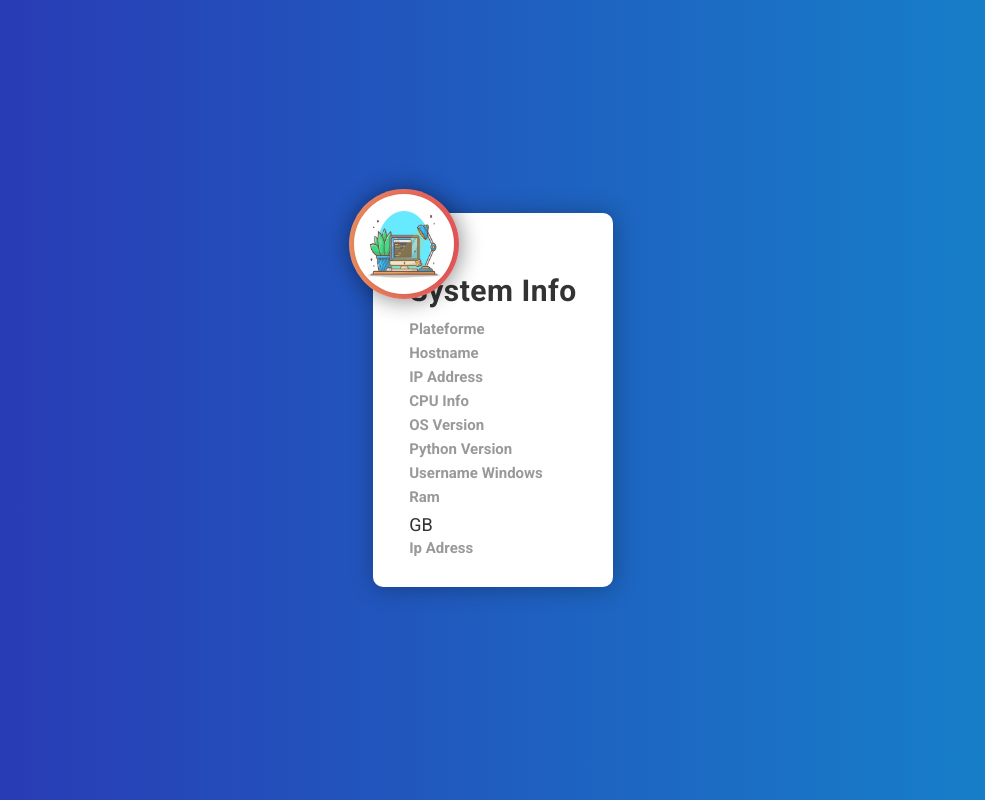
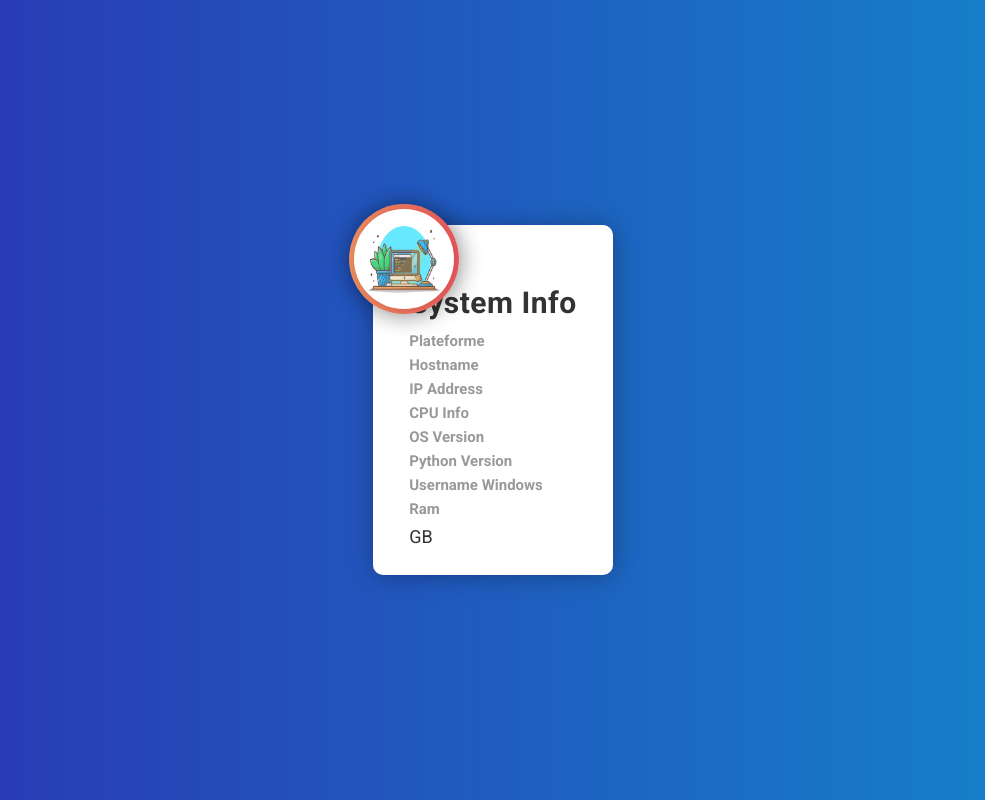
Before and after one commit to Oliebat/devoir_python, a Flask app: template partie_3/templates/index.html in a window 1280 px wide. Shown: the whole page, without its empty margins (147-1132 px from the left). Run offline with Flask 2, Linux system fonts and the light colour scheme; the template is opened without the code that fills it, so the values that code supplies are empty.

Commit message:
remove ip

```diff
--- a/partie_3/app.py
+++ b/partie_3/app.py
@@ -19,7 +19,6 @@
         self.python_version = platform.python_version()
         self.username = os.getlogin()
         self.total_ram = psutil.virtual_memory().total
-        self.ip = socket.gethostbyname(socket.gethostname())
 
 # Function to get the system information
     def get_info(self):
@@ -32,7 +31,6 @@
             "python_version": self.python_version,
             "username": self.username,
             "total_ram": self.total_ram,
-            "ip": self.ip
         }
 # Route to the index page
 @app.route("/")
--- a/partie_3/templates/index.html
+++ b/partie_3/templates/index.html
@@ -41,8 +41,6 @@
                     <p>{{ info.username }}</p>
                 <h3>Ram</h3>
                     <p>{{ (info.total_ram / (1024 * 1024 * 1024))|round(2) }} GB</p>
-                <h3>Ip Adress</h3>
-                    <p>{{ info.ip_address }}</p>
         </div>
 
       </div>
```
